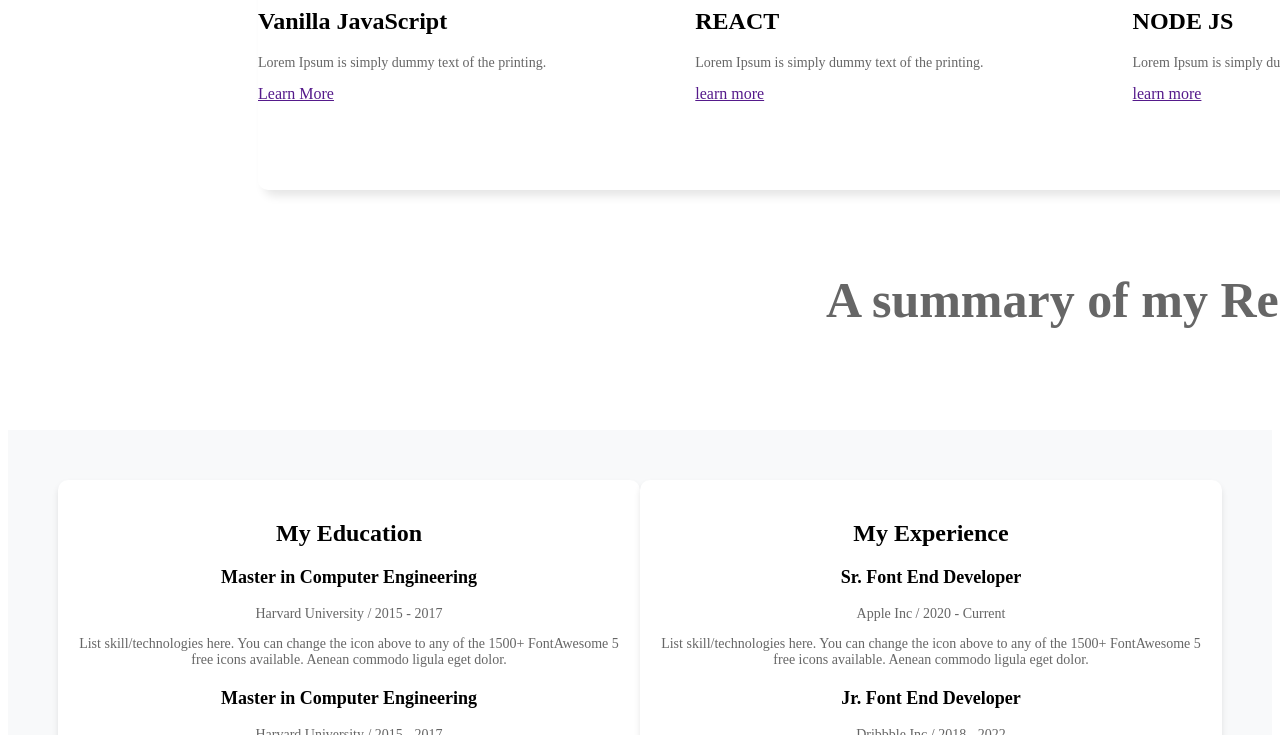
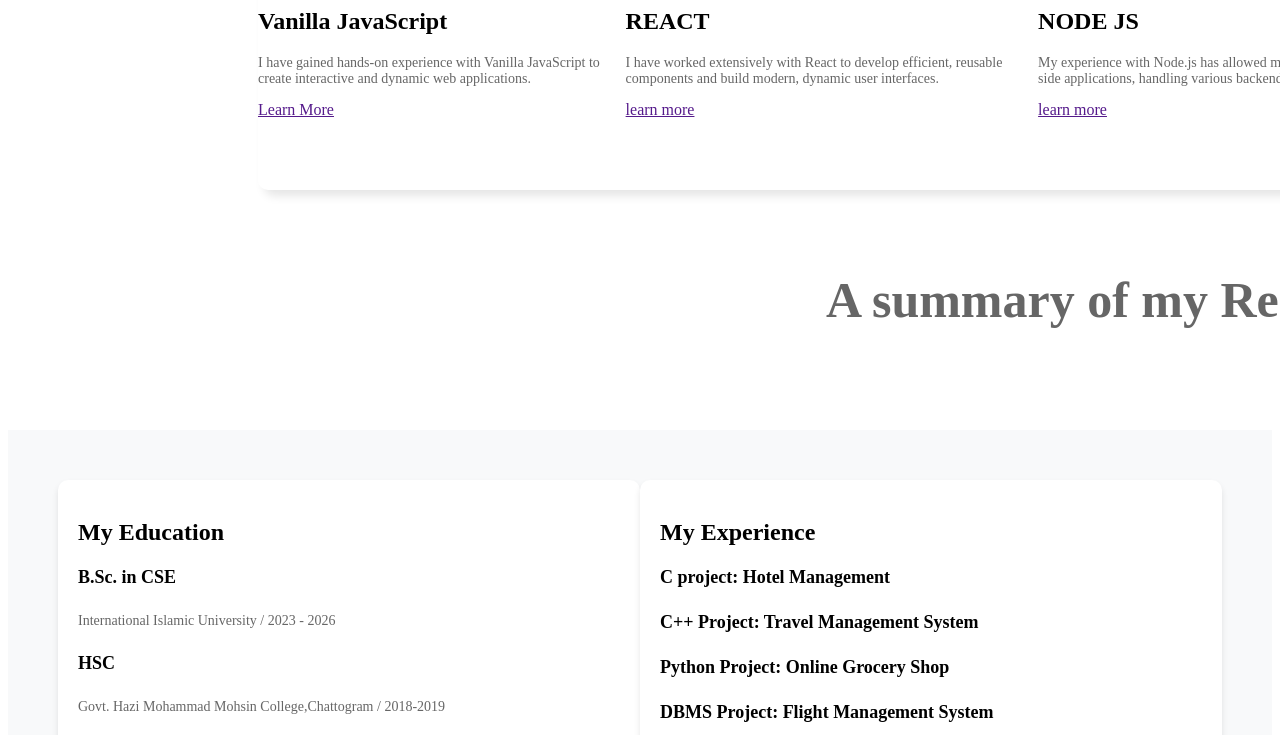
Before and after one commit to fatema-76/Assignment-001, a plain HTML site: page index.html in a window 1280 px wide. Shown: the part 2065-2800 px from the top of the page. Drawn offline with Linux system fonts and the light colour scheme; files whose address does not match are found by name.

Commit message:
changed some paragraphs

```diff
--- a/index.html
+++ b/index.html
@@ -11,7 +11,7 @@
 
   <link rel="stylesheet" href="styles/style.css">
 
-  <title>My-Portfolio</title>
+  <title>Studen Portfolio</title>
 </head>
 <body>
   <main>
@@ -31,7 +31,7 @@
       <section class="intro">
         <p class="intro-1">Hi, I am</p>
         <p class="intro-2">Fatema Furti</p>
-        <p class="intro-3">Shot what able cold new see hold. Friendly as an betrayed formerly he. Morning because as to society behaved moments.</p>
+        <p class="intro-3">Hi, my name is Fatema. I am a Computer Science student, and I study at the International Islamic University of Chittagong </p>
         <ul class="ul-class">
           <li>
             <button class="download-btn">
@@ -54,7 +54,7 @@
     <section class="new">
       <section class="about-me">
         <p class="Bold-text">ABOUT ME</p>
-        <p class="extra">I’m a designer & developer with a passion for web design. I enjoy developing simple, clean, and slick websites that provide real value to the end user. Thousands of clients have procured exceptional results while working with me. Delivering work within time and budget which meets clients' requirements is our motto.</p>
+        <p class="extra">I’m a passionate computer science student with hands-on experience in software development. Over the years, I’ve honed my skills in web design and development, working with technologies like JavaScript, React, Node.js, and MongoDB. I enjoy creating innovative solutions and building dynamic applications that solve real-world problems. I strive to deliver high-quality work that meets clients' needs while ensuring a seamless user experience. My goal is to continually improve and expand my knowledge to stay on top of the latest trends in technology.</p>
         <section class="dob">
           <ul>
             <li><button class="myname">Name: <span class="name-bold">Fatema Furti</span></button></li>
@@ -80,26 +80,26 @@
           <div class="target-1-container">
               <img src="././pictures/icons/js.png" alt=""></img>
               <h1>Vanilla JavaScript</h1>
-              <p>Lorem Ipsum is simply dummy text of the printing.</p>
+              <p>I have gained hands-on experience with Vanilla JavaScript to create interactive and dynamic web applications.</p>
               <a href="">Learn More</a>
           </div>
           <div class="target-2-container">
               <img src="././pictures/icons/react.png" alt=""></img>
               <h1>REACT</h1>
-              <p>Lorem Ipsum is simply dummy text of the printing.</p>
+              <p>I have worked extensively with React to develop efficient, reusable components and build modern, dynamic user interfaces.</p>
               <a href="">learn more</a>
           </div>
           <div class="target-3-container">
               <img src="././pictures/icons/nodejs.png" alt=""></img>
               <h1>NODE JS</h1>
-              <p>Lorem Ipsum is simply dummy text of the printing.</p>
+              <p>My experience with Node.js has allowed me to build robust server-side applications, handling various backend tasks..</p>
               <a href="">learn more</a>
 
           </div>
           <div class="target-4-container">
             <img src="./pictures/icons/mongo.png" alt=""></img>
             <h1>MONGO DB</h1>
-            <p>Lorem Ipsum is simply dummy text of the printing.</p>
+            <p> have worked with MongoDB to manage data effectively, leveraging its scalability and flexibility for efficient database solutions.</p>
             <a href="">learn more</a>
 
         </div>
@@ -120,28 +120,34 @@
             <div class="education">
               <h2>My Education</h2>
               <div class="resume-item">
-                <h3>Master in Computer Engineering</h3>
-                <p>Harvard University / 2015 - 2017</p>
-                <p>List skill/technologies here. You can change the icon above to any of the 1500+ FontAwesome 5 free icons available. Aenean commodo ligula eget dolor.</p>
-              </div>
-              <div class="resume-item">
-                <h3>Master in Computer Engineering</h3>
-                <p>Harvard University / 2015 - 2017</p>
-                <p>List skill/technologies here. You can change the icon above to any of the 1500+ FontAwesome 5 free icons available. Aenean commodo ligula eget dolor.</p>
+                <h3>B.Sc. in CSE</h3>
+                <p>International Islamic University / 2023 - 2026</p>
+                <h3>HSC</h3>
+                <p>Govt. Hazi Mohammad Mohsin College,Chattogram / 2018-2019</p>
+                <h3>SSC</h3>
+                <p>Dr.Khastagir Govt. Girls High School /2018</p>
+                <h3>JSC</h3>
+                <p>Dr.Khastagir Govt. Girls High School / 2015</p>
+                <h3>PSC</h3>
+                <p>Dr.Khastagir Govt. Girls High School / 2012</p>
               </div>
             </div>
 
             <div class="experience">
               <h2>My Experience</h2>
               <div class="resume-item">
-                <h3>Sr. Font End Developer</h3>
-                <p>Apple Inc / 2020 - Current</p>
-                <p>List skill/technologies here. You can change the icon above to any of the 1500+ FontAwesome 5 free icons available. Aenean commodo ligula eget dolor.</p>
+                <h3>C project: Hotel Management</h3>
               </div>
               <div class="resume-item">
-                <h3>Jr. Font End Developer</h3>
-                <p>Dribbble Inc / 2018 - 2022</p>
-                <p>List skill/technologies here. You can change the icon above to any of the 1500+ FontAwesome 5 free icons available. Aenean commodo ligula eget dolor.</p>
+                <h3>C++ Project: Travel Management System</h3>
+              </div>
+              <div class="resume-item">
+                <h3>Python Project: Online Grocery Shop</h3>
+
+              </div>
+              <div class="resume-item">
+                <h3>DBMS Project: Flight Management System</h3>
+
               </div>
             </div>
           </div>
--- a/styles/style.css
+++ b/styles/style.css
@@ -30,6 +30,10 @@
 
   opacity: .7;
 }
+.btn-primary:focus {
+  outline: 2px solid rgb(253, 110, 10);
+}
+
 
 .margin{
   margin-top: 51;
@@ -339,6 +343,7 @@ gap: 5px;
   align-items: center;
   width: 100%;
   text-align: left;
+
 }
 
 .summary{
@@ -367,6 +372,7 @@ gap: 5px;
   justify-content: space-between;
   max-width: 1200px;
   margin: auto;
+  line-height: 25px;
 }
 
 .education, .experience {
@@ -375,6 +381,7 @@ gap: 5px;
   padding: 20px;
   border-radius: 10px;
   box-shadow: 0px 4px 6px rgba(0, 0, 0, 0.1);
+  text-align: left;
 }
 
 h2 {
```
Also changed, not shown: 1 other file.
